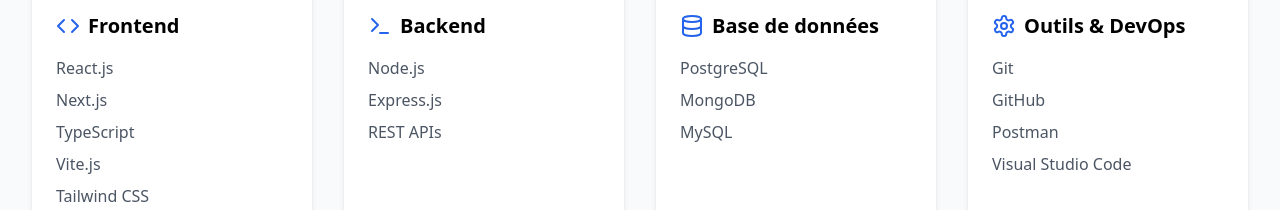
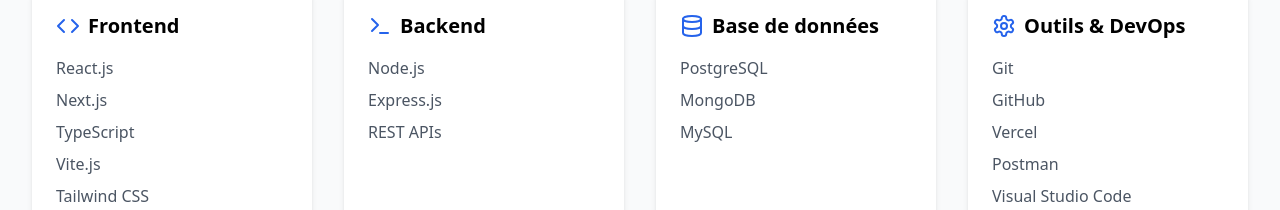
Before and after one commit to precurseur01/Portfolio, a React (Vite) app: page / in a window 1280 px wide. Shown: the part 820-1030 px from the top of the page. Built offline with nearby package versions, Linux system fonts and the light colour scheme.

Commit message:
update footerlink

```diff
--- a/src/components/Footer.tsx
+++ b/src/components/Footer.tsx
@@ -29,13 +29,13 @@
           <div>
             <h4 className="text-lg font-semibold mb-4">Suivez-moi</h4>
             <div className="flex space-x-4">
-              <a href="https://github.com" className="text-gray-400 hover:text-white">
+              <a href="https://github.com/precurseur01" className="text-gray-400 hover:text-white">
                 <Github size={24} />
               </a>
-              <a href="https://linkedin.com" className="text-gray-400 hover:text-white">
+              <a href="https://linkedin.com/in/yndris-douanla-060968273" className="text-gray-400 hover:text-white">
                 <Linkedin size={24} />
               </a>
-              <a href="mailto:contact@example.com" className="text-gray-400 hover:text-white">
+              <a href="mailto:yndriswilf@gmail.com" className="text-gray-400 hover:text-white">
                 <Mail size={24} />
               </a>
             </div>
--- a/src/constant/data/skillData.ts
+++ b/src/constant/data/skillData.ts
@@ -18,7 +18,7 @@
     {
         name: 'Outils & DevOps',
         icon: Settings,
-        items: ['Git', 'GitHub', 'Postman', 'Visual Studio Code']
+        items: ['Git', 'GitHub','Vercel', 'Postman', 'Visual Studio Code']
     },
     {
         name: 'Design UI/UX',
```
